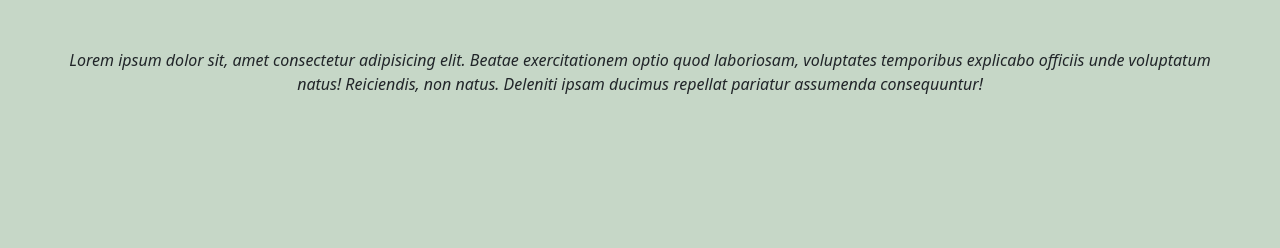
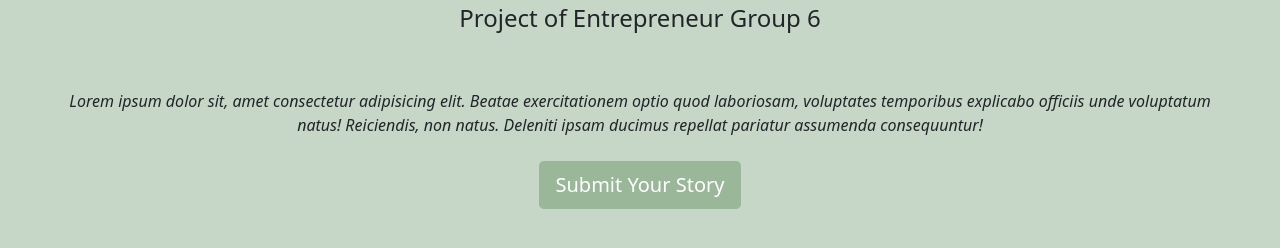
Before and after one commit to Reubenthekiwi/The-Voices-of-Unity, a plain HTML site: page index.html in a window 1280 px wide. Shown: the part 152-400 px from the top of the page. Drawn offline with nearby package versions, Linux system fonts and the light colour scheme.

Commit message:
added some things 1

```diff
--- a/index.html
+++ b/index.html
@@ -19,12 +19,19 @@
 </head>
 <body>
     <!-- The page's title -->
-    <div id="title" class="jumbotron text-center p-5">
-        <h1 class="display-1 fw-normal" style="color: #032b5f;">The Voices of Unity</h1>
+    <div id="title" class="jumbotron text-center pt-5">
+        <h1 class="display-1 fw-normal pb-1" style="color: #032b5f;">The Voices of Unity</h1>
+        <h2 class="lead fw-normal pb-5">Project of Entrepreneur Group 6</h2>
+
+        <p class="p text-center fst-italic px-5 pb-2">
+            Lorem ipsum dolor sit, amet consectetur adipisicing elit. Beatae exercitationem optio quod laboriosam, voluptates temporibus explicabo officiis unde voluptatum natus! Reiciendis, non natus. Deleniti ipsam ducimus repellat pariatur assumenda consequuntur!
+        </p>
+
+        <a id="story-button" class="btn text-center btn-lg" href="https://bit.ly/34zZWBV" target="_blank">
+            Submit Your Story
+        </a>
     </div>
 
-    <p class="p text-center fst-italic px-5">
-        Lorem ipsum dolor sit, amet consectetur adipisicing elit. Beatae exercitationem optio quod laboriosam, voluptates temporibus explicabo officiis unde voluptatum natus! Reiciendis, non natus. Deleniti ipsam ducimus repellat pariatur assumenda consequuntur!
-    </p>
+
 </body>
 </html>
--- a/style.css
+++ b/style.css
@@ -3,4 +3,12 @@ body {
     background-color: #C6D7C7;
 }
 
+.lead {
+    font-size: 1.5em;
+}
+
 /* title */
+#story-button {
+    background-color: #9AB79A;
+    color: white;
+}
```
